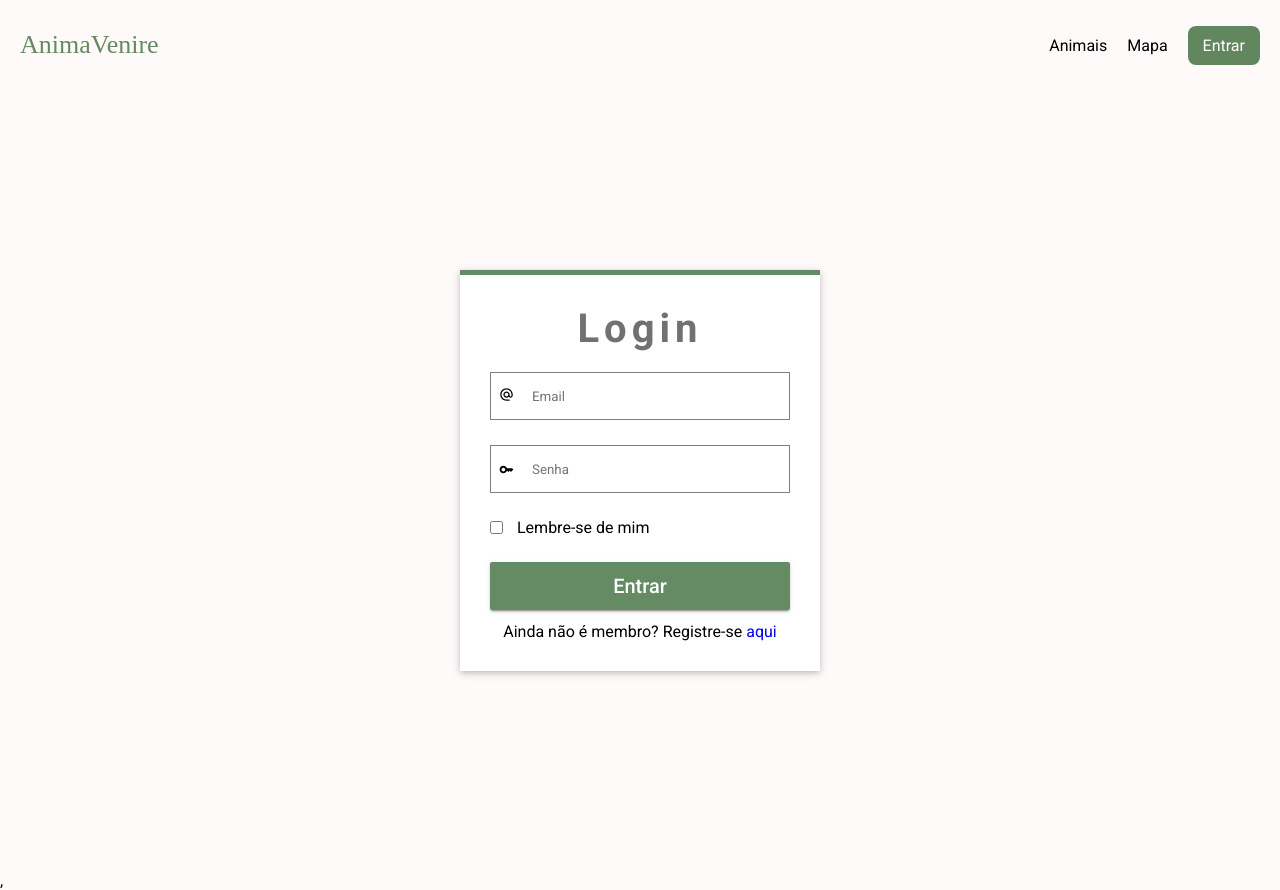
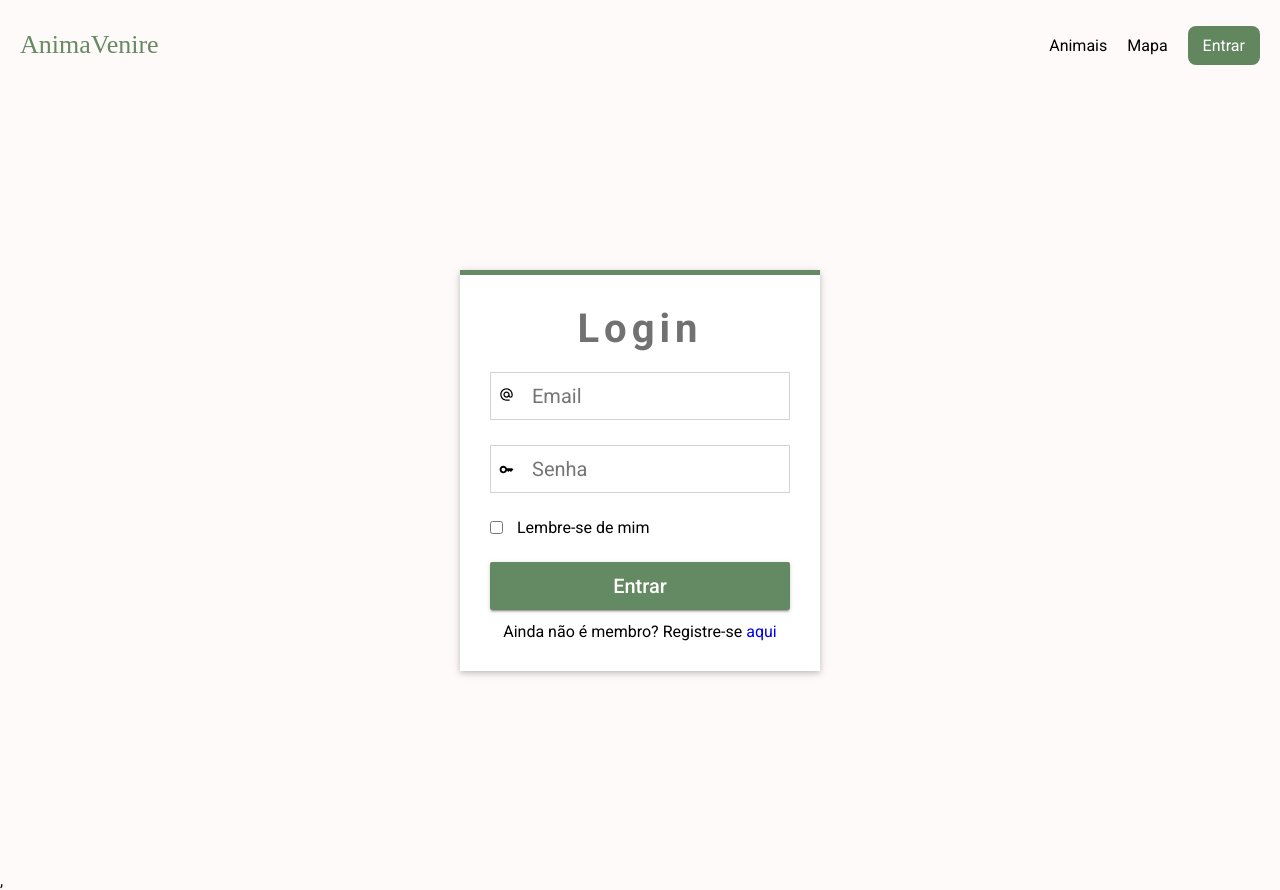
Before and after one commit to kyoduke/animavenire-react, a React (Vite) app: page /login in a window 1280 px wide. Built offline with nearby package versions, Linux system fonts and the light colour scheme.

Commit message:
changed color variables from hex to hsl in order to change opacity in demand

```diff
--- a/src/components/Login/index.css
+++ b/src/components/Login/index.css
@@ -9,7 +9,7 @@
   width: fit-content;
   min-width: 360px;
   box-shadow: 0 2px 5px 0 rgba(0, 0, 0, 0.16), 0 2px 10px 0 rgba(0, 0, 0, 0.12);
-  border-top: 0.5rem solid var(--anima-green);
+  border-top: 0.5rem solid hsla(var(--anima-green), 0.65);
 
 
 
@@ -31,7 +31,7 @@
     button {
       cursor: pointer;
       width: 100%;
-      background-color: var(--anima-green);
+      background-color: hsla(var(--anima-green), 0.65);
       height: 4.8rem;
       color: #FFF;
       font-weight: 500;
@@ -43,7 +43,7 @@
 
     .input-container {
       background-color: #FFF;
-      border: 1px solid grey;
+      border: 1px solid #ced4da;
       display: flex;
       align-items: center;
       height: 4.8rem;
@@ -52,10 +52,16 @@
 
 
       input {
+        font-size: 2rem;
+        color: #495057;
         border: none;
         height: 100%;
         width: 100%;
         padding-left: 1rem;
+
+        &:focus {
+          outline: 0.2rem solid hsla(var(--anima-green), 0.35);
+        }
       }
 
     }
--- a/src/index.css
+++ b/src/index.css
@@ -2,7 +2,7 @@
 
 :root {
     font-size: 62.5%;
-    --anima-green: #124d10a6;
+    --anima-green: 118, 66%, 18%;
 }
 * {
     font-family: Roboto;
```
